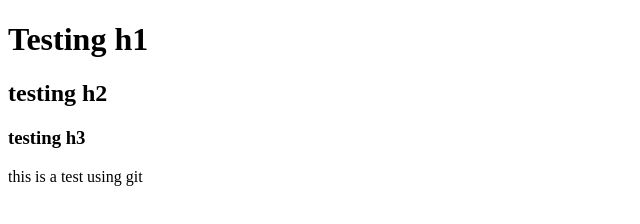
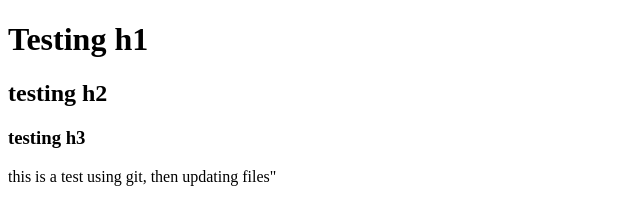
Before and after one commit to BACanales/html-practice, a plain HTML site: page index.html in a window 1280 px wide. Shown: the whole page, without its empty margins (0-640 px from the left). Drawn offline with Linux system fonts and the light colour scheme.

Commit message:
updating files

```diff
--- a/index.html
+++ b/index.html
@@ -10,6 +10,6 @@
     <h1>Testing h1</h1>
     <h2>testing h2</h2>
     <h3>testing h3</h3>
-    <p>this is a test using git</p>
+    <p>this is a test using git, then updating files"</p>
   </body>
 </html>
```
